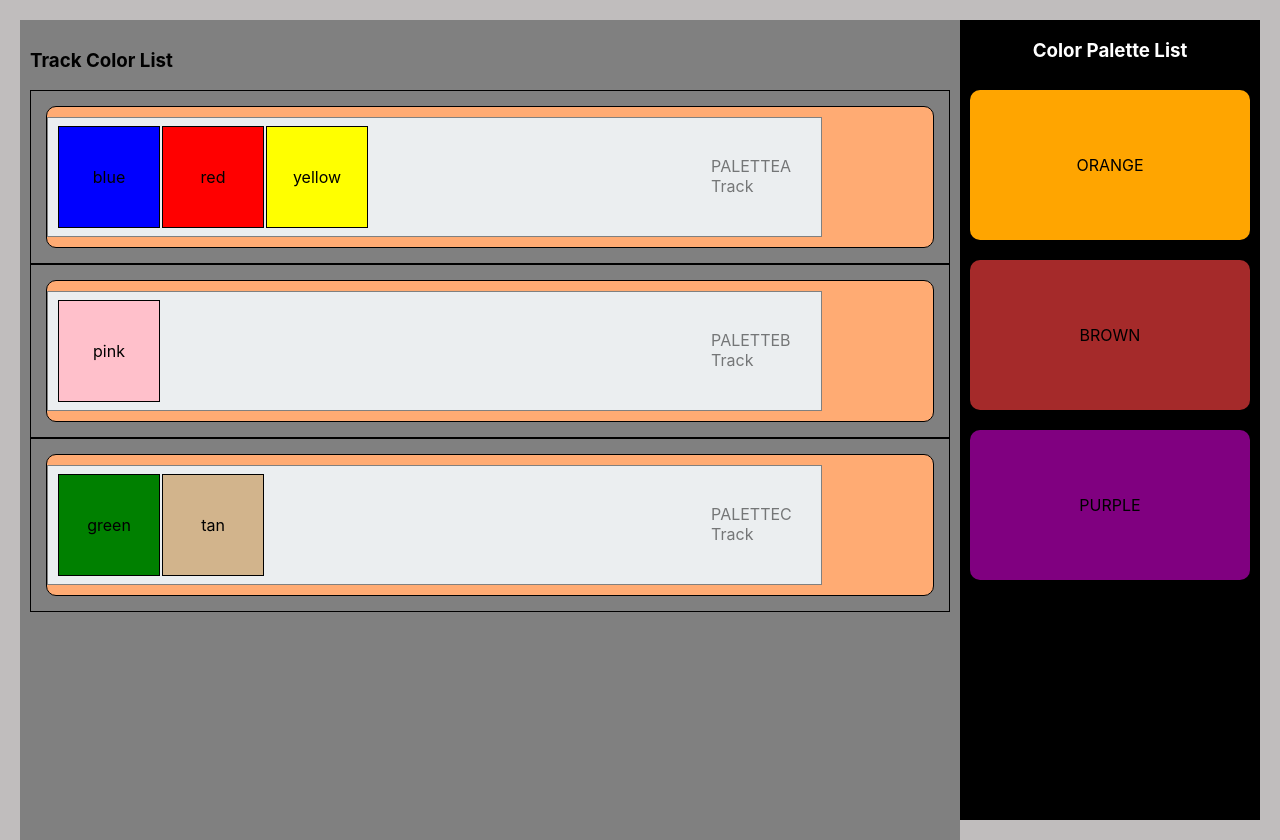
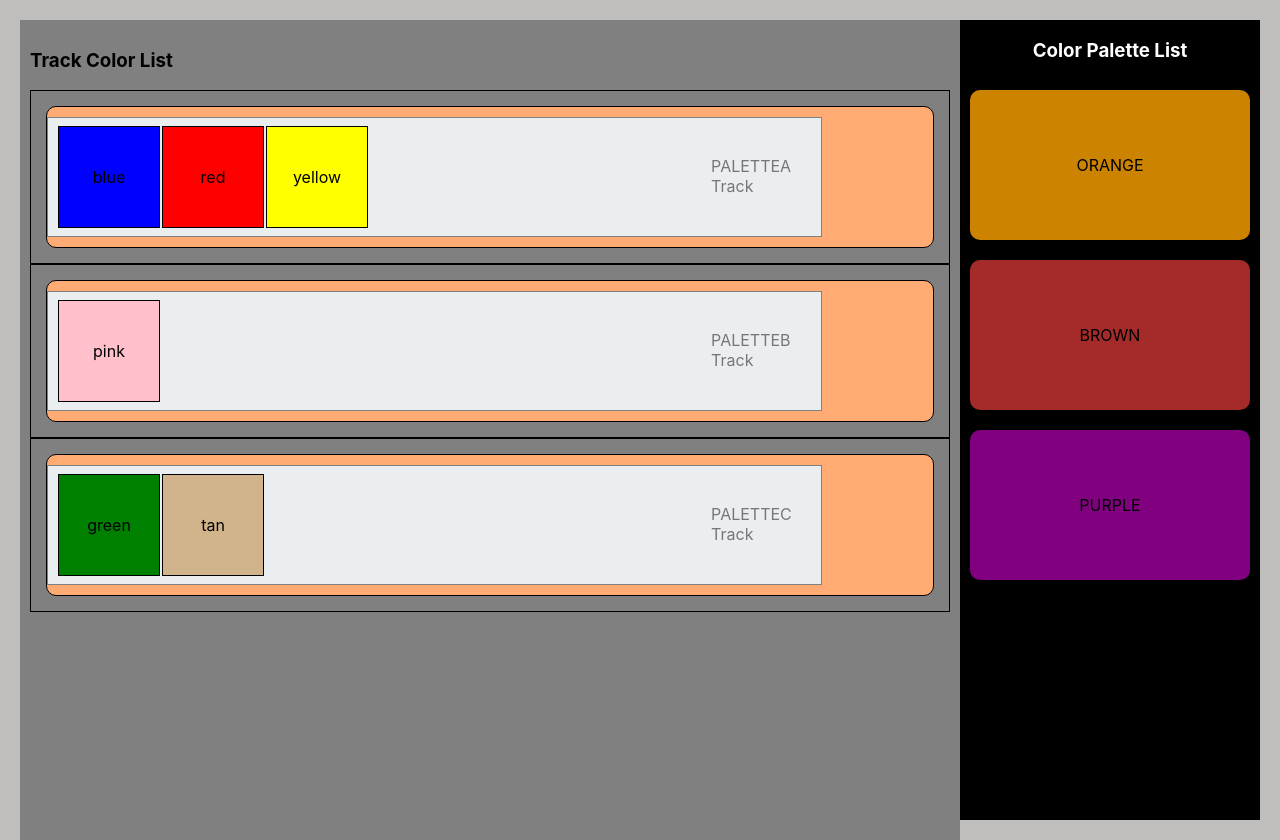
Before and after one commit to jcuevas012/color-tracks-dnd-demos, a React (Create React App) app: page / in a window 1280 px wide. In both pictures the pointer is over the element 1110 px from the left and 165 px from the top of the page. Built offline with nearby package versions, Linux system fonts and the light colour scheme.

Commit message:
feat: update hover feature

```diff
--- a/src/App.css
+++ b/src/App.css
@@ -38,7 +38,11 @@
     margin: 10px;
     background-color: palegoldenrod;
     border-radius: 10px;
+}
+
+.color-palette:hover {
     cursor: pointer;
+    opacity: 0.8;
 }
 
 .tracks-container {
@@ -70,6 +74,11 @@
     width: 85%;
 }
 
+.palette-color-track-drag:hover {
+    cursor: pointer;
+    opacity: 0.8;
+}
+
 .track {
     display: flex;
     padding: 8px 10px;
@@ -99,5 +108,9 @@
     align-items: center;
     margin-right: 2px;
     border: solid 1px black;
+}
+
+.color-box:hover {
     cursor: pointer;
+    opacity: 0.8;
 }
--- a/src/App.js
+++ b/src/App.js
@@ -17,7 +17,7 @@ const App = () => {
     }
 
     const onPaletteColorReceived = (palette) => {
-        if (newColorPalettes.indexOf(palette.paletteColor) > 0) {
+        if (newColorPalettes.indexOf(palette.paletteColor) >= 0) {
             return
         }
 
--- a/src/components/ColorPalette.js
+++ b/src/components/ColorPalette.js
@@ -28,7 +28,7 @@ export default function ColorPalette({ paletteColor, onPaletteColorMoved }) {
                     backgroundColor: isDragging ? '#fbb' : paletteColor,
                 }}
             >
-                {paletteColor.toUpperCase()}
+                {paletteColor && paletteColor.toUpperCase()}
             </div>
         </div>
     )
--- a/src/components/Track.js
+++ b/src/components/Track.js
@@ -48,7 +48,7 @@ export default function Track({ colors = [], moveColor, onColorLeave, name }) {
                         ))}
                     </div>
                     <div className='track-name'>
-                        <p>{name.toUpperCase()} Track</p>
+                        <p>{name && name.toUpperCase()} Track</p>
                     </div>
                 </div>
             </div>
```
Also changed, not shown: 1 other file (tests, documents, lock files or other folders).
